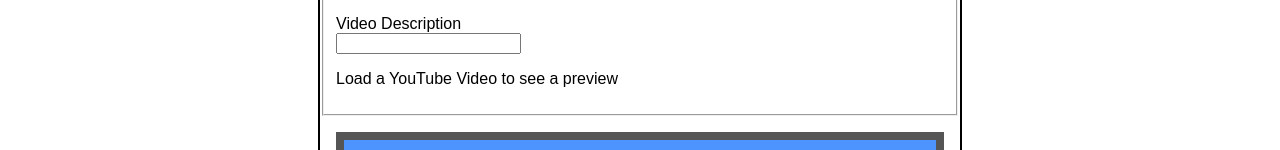
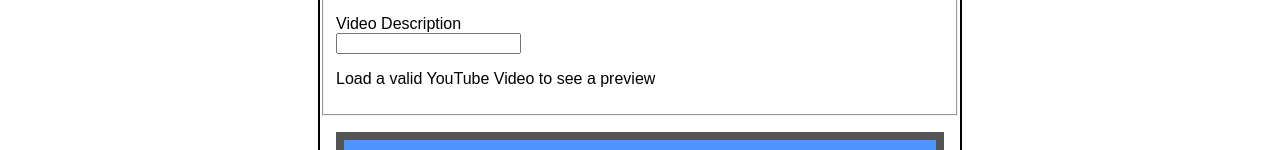
Before and after one commit to MostlyFocusedMike/slides-front, a React (Create React App) app: page /videos/new in a window 1280 px wide. Shown: the part 203-353 px from the top of the page. Built offline with nearby package versions, Linux system fonts and the light colour scheme; what normalizr would draw is missing.

Commit message:
fix issue with new preview loader where it would delete the video if another input was clicked

```diff
--- a/src/components/NewVideoForm.js
+++ b/src/components/NewVideoForm.js
@@ -57,9 +57,10 @@ class NewVideoForm extends React.Component {
   }
 
   handleVideoChange = (e) => {
-    let previewVal = e.target.value.length >= 11
+    let loadPreview = (e.target.name === "youtube_vid") ?
+      e.target.value.length >= 11 : this.state.loadPreview
     this.setState({
-      loadPreview: previewVal,
+      loadPreview,
       entities: {
         ...this.state.entities,
         videos: {
--- a/src/components/VideoPreviewFieldset.js
+++ b/src/components/VideoPreviewFieldset.js
@@ -35,7 +35,7 @@ class VideoPreviewFieldset extends React.Component {
               videoId={this.props.youtube_vid}
               opts={opts}
             />
-          ) : (<p>Load a YouTube Video to see a preview</p>)
+          ) : (<p>Load a valid YouTube Video to see a preview</p>)
         }
         </div>
       </fieldset>
```
